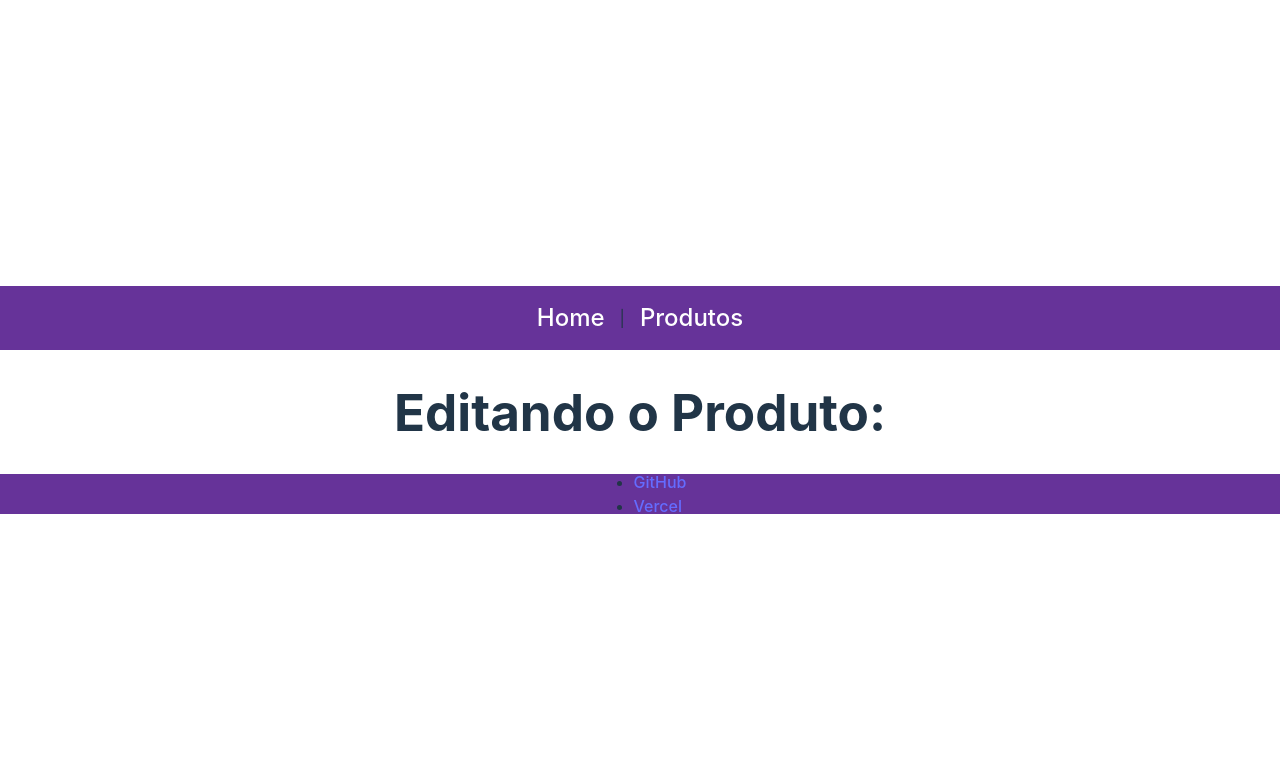
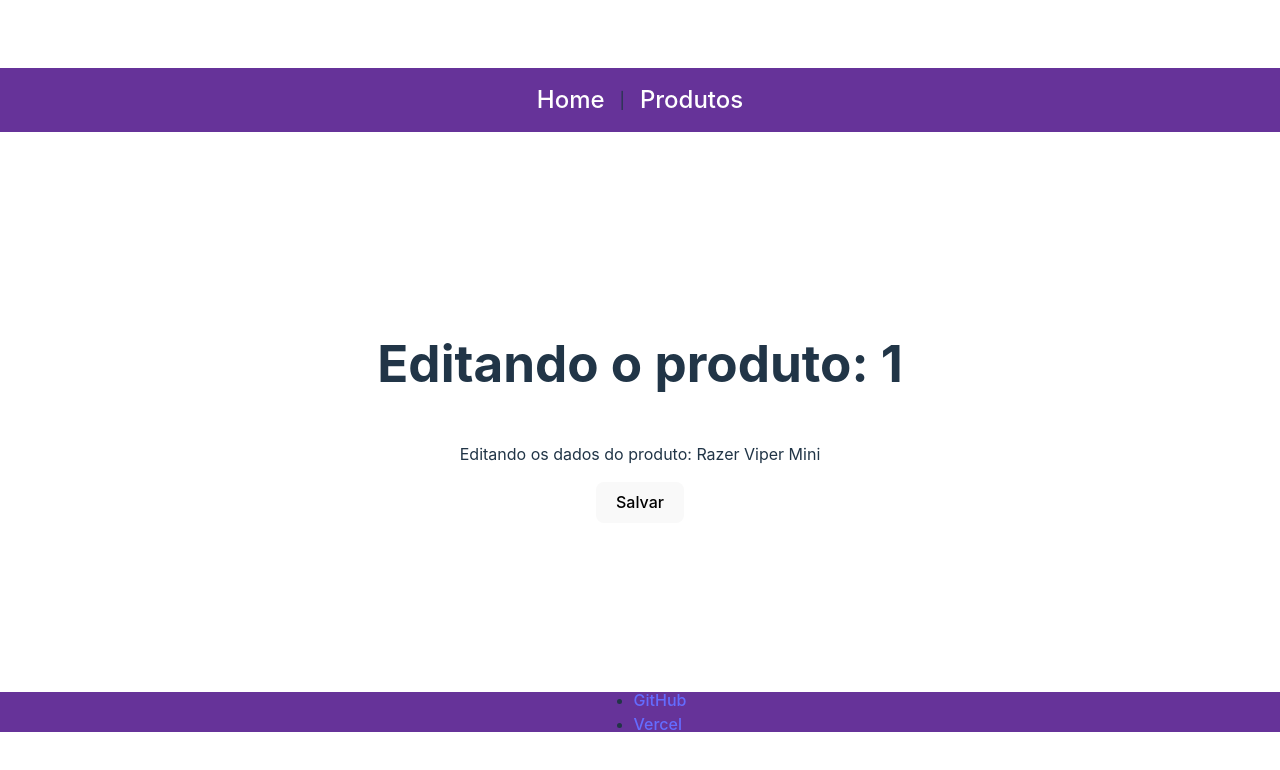
Before and after one commit to DennerDuarte/AulaRotasExerc, a React (Vite) app: page /produtos/editar/1 in a window 1280 px wide. Shown: the top 770 px of the page. Built offline with nearby package versions, Linux system fonts and the light colour scheme.

Commit message:
Alterada a pagina de editar produtos

```diff
--- a/package.json
+++ b/package.json
@@ -12,7 +12,7 @@
   "dependencies": {
     "react": "^18.2.0",
     "react-dom": "^18.2.0",
-    "react-router-dom": "^6.15.0"
+    "react-router-dom": "^6.16.0"
   },
   "devDependencies": {
     "@types/react": "^18.2.15",
--- a/src/App.css
+++ b/src/App.css
@@ -6,21 +6,13 @@
   & a{color: white; font-size: 1.5em; padding: 15px;}
 }
 
-main{
-  display: flex; width: 100vw; flex-direction: column;
-  height: auto; align-items: center; justify-content: center;
-}
-
-div {
+main {
   display: flex; width: 100vw; flex-direction: column;
   height: 70vh; align-items: center; justify-content: center;
-
-  & #titulo{ font-size: 80px;}
-  & #subtitulo{ font-size: 50px;}
 }
 
 
-footer{
+footer {
   display: flex; width: 100vw; justify-content: center;
   align-items: center; height: 5vh;
   background-color: rebeccapurple;
--- a/src/routes/EditarProdutos/index.jsx
+++ b/src/routes/EditarProdutos/index.jsx
@@ -1,8 +1,28 @@
+import {useParams, useNavigate} from 'react-router-dom'
+import { listaProdutos } from '../../listaProduto'
+
 export default function EditarProdutos() {
+
+
+  const lista = listaProdutos
+  const navegacao = useNavigate()
+  const {id} = useParams()
+
+
+  const proc = lista.filter(prod => prod.id == id)
+  const produto = proc[0]
+
+  const salvar = ()=>{
+    alert(`Produto: ${produto.nome} editado com sucesso!`)
+    return navegacao('/produtos')
+  }
   return (
+    <main>
+      <h1>Editando o produto: {id}</h1>
+      <p>Editando os dados do produto: {produto.nome}</p>
+      <button onClick={salvar}>Salvar</button>
 
-    <main>
-        <h1>Editando o Produto: </h1>
     </main>
+
   )
 }
```
Also changed, not shown: 1 other file (tests, documents, lock files or other folders).
